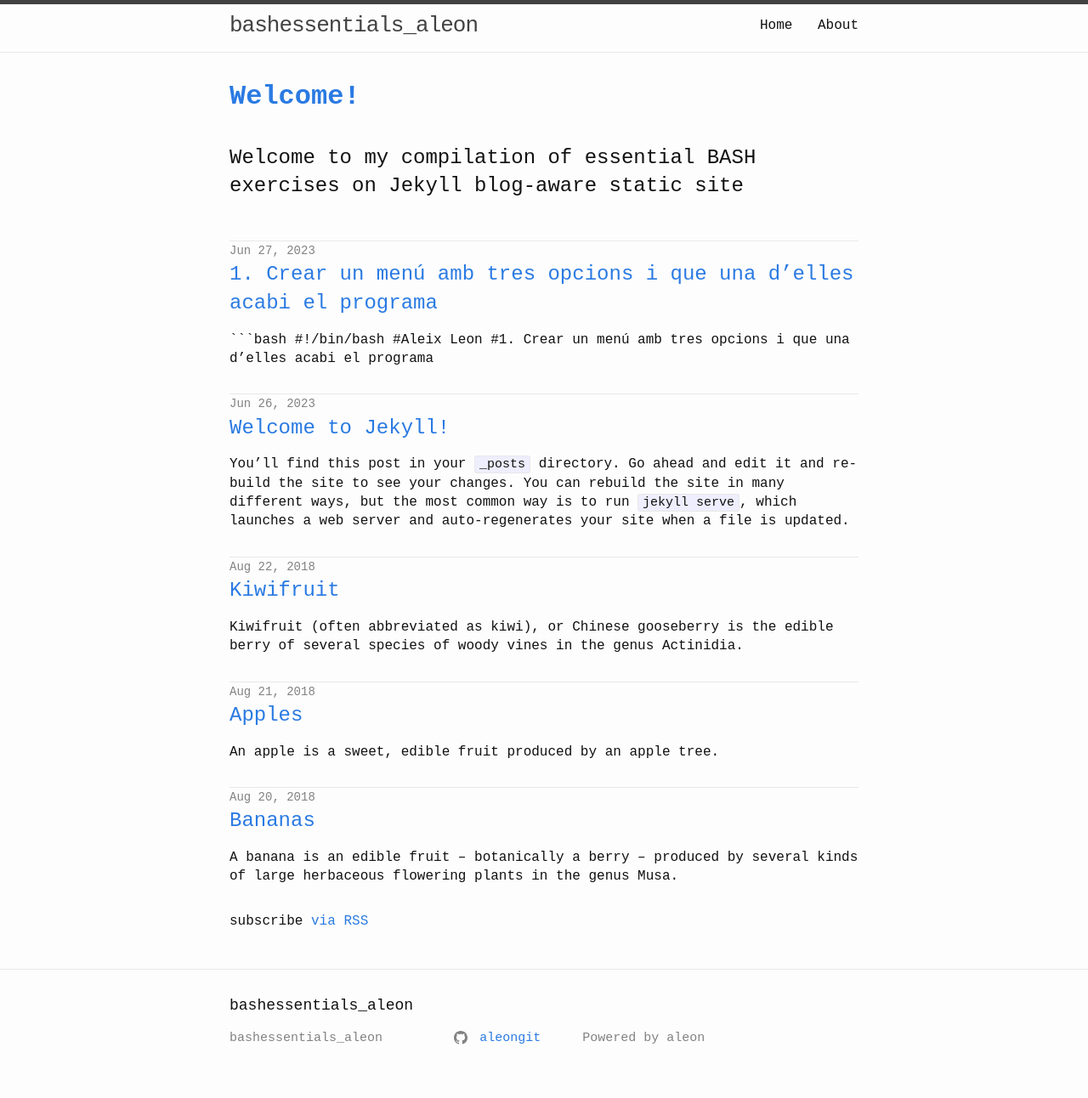
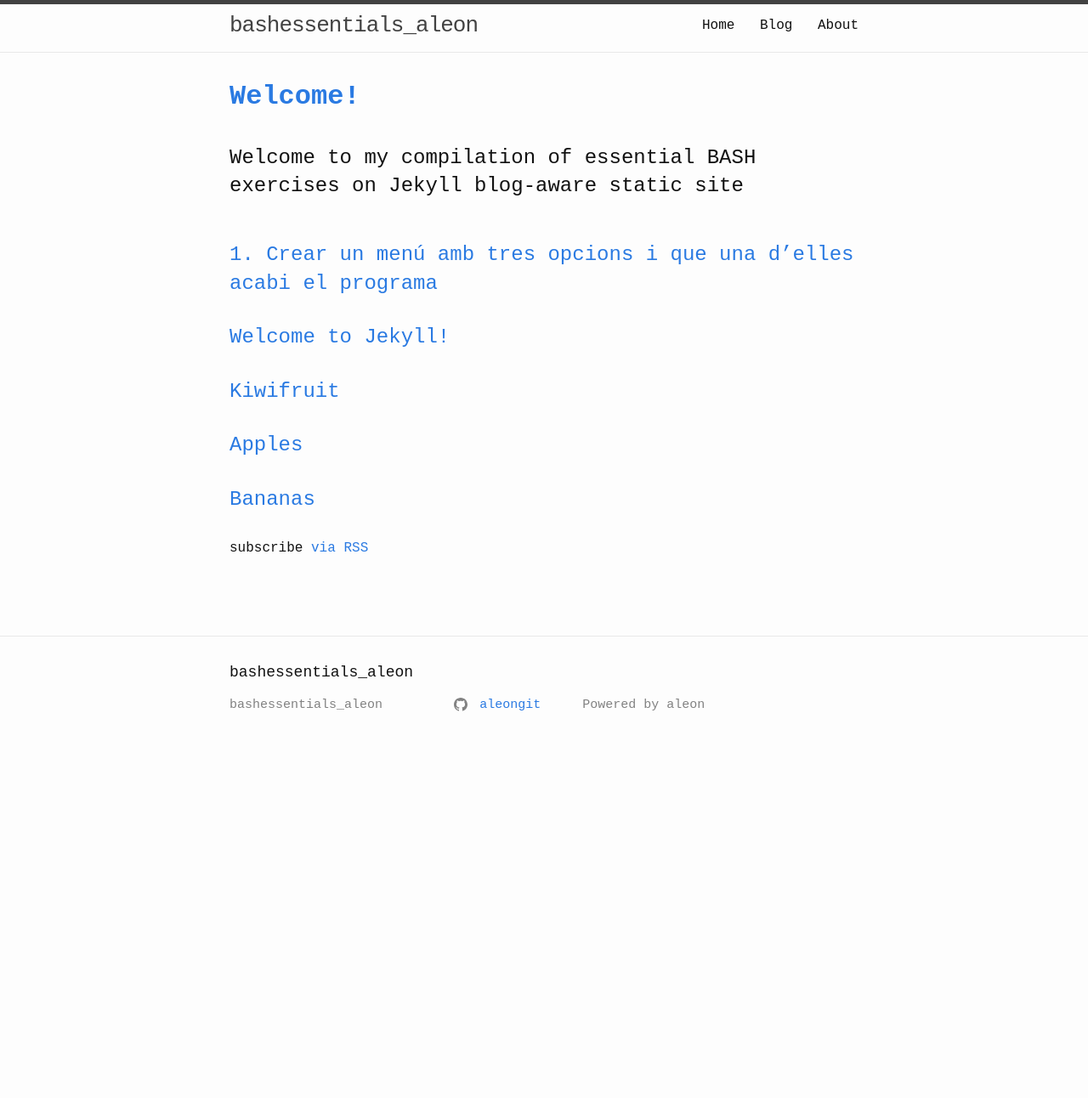
Before and after one commit to aleongit/bashessentials_aleon, a Jekyll site: the page built from index.html, in a window 1280 px wide. Shown: the whole page at 85% size. Built offline with Jekyll 4.4.1, drawn with Linux system fonts in a browser that asks for light colours; after the commit the page ends 900 px from its top, so only the background shows below that.

```diff
--- a/Gemfile
+++ b/Gemfile
@@ -18,6 +18,7 @@ group :jekyll_plugins do
   gem "jekyll-feed", "~> 0.12"
   gem 'jekyll-sitemap'
   gem 'jekyll-seo-tag'
+  gem 'jekyll-paginate'
 end
 
 # Windows and JRuby does not include zoneinfo files, so bundle the tzinfo-data gem
--- a/_config.yml
+++ b/_config.yml
@@ -27,12 +27,19 @@ url: "" # the base hostname & protocol for your site, e.g. http://example.com
 # twitter_username: test
 github_username:  aleongit
 
+
 # Build settings
 # theme: minima
 plugins:
   - jekyll-feed
   - jekyll-sitemap
   - jekyll-seo-tag
+  - jekyll-paginate
+
+# pagination
+paginate: 3
+paginate_path: "/blog/page:num/"
+
 
 # Exclude from processing.
 # The following items will not be processed, by default.
--- a/_data/navigation.yml
+++ b/_data/navigation.yml
@@ -1,4 +1,6 @@
 - name: Home
   link: /
+- name: Blog
+  link: /blog/
 - name: About
   link: /about.html
--- a/_includes/blog.html
+++ /dev/null
@@ -1,26 +0,0 @@
-<div>
-
-    {%- if site.posts.size > 0 -%}
-
-    <ul class="post-list">
-        {%- for post in site.posts -%}
-        <hr>
-        <li>
-            {%- assign date_format = site.minima.date_format | default: "%b %-d, %Y" -%}
-            <span class="post-meta">{{ post.date | date: date_format }}</span>
-            <h3>
-                <a class="post-link" href="{{ post.url | relative_url }}">
-                    {{ post.title | escape }}
-                </a>
-            </h3>
-
-            {{ post.excerpt }}
-
-        </li>
-        {%- endfor -%}
-    </ul>
-
-    <p class="rss-subscribe">subscribe <a href="{{ " /feed.xml" | relative_url }}">via RSS</a></p>
-    {%- endif -%}
-
-</div>
--- a/_sass/custom/_base.scss
+++ b/_sass/custom/_base.scss
@@ -108,6 +108,7 @@ h1, h2, h3, h4, h5, h6 {
   /* Set the hr color */
   color: $grey-color-light;  /* old IE */
   background-color: $grey-color-light;  /* Modern Browsers */
+  margin: 0 0 2rem;
 }
 
 
--- a/index.html
+++ b/index.html
@@ -8,4 +8,21 @@ var: 'Welcome to my compilation of essential BASH exercises on Jekyll blog-aware
 
 <h2 class="home-subtitle">{{ page.var }}</h2>
 
-{% include blog.html %}
+<main>
+    {%- if site.posts.size > 0 -%}
+
+    <ul class="post-list">
+        {%- for post in site.posts -%}
+        <li>
+            <a class="post-link" href="{{ post.url | relative_url }}">
+                {{ post.title | escape }}
+            </a>
+        </li>
+        {%- endfor -%}
+    </ul>
+
+
+    <p class="rss-subscribe">subscribe <a href="{{ " /feed.xml" | relative_url }}">via RSS</a></p>
+    {%- endif -%}
+
+</main>
```
Also changed, not shown: blog/index.html (added, +44 -0 lines), Gemfile.lock, README.md.
